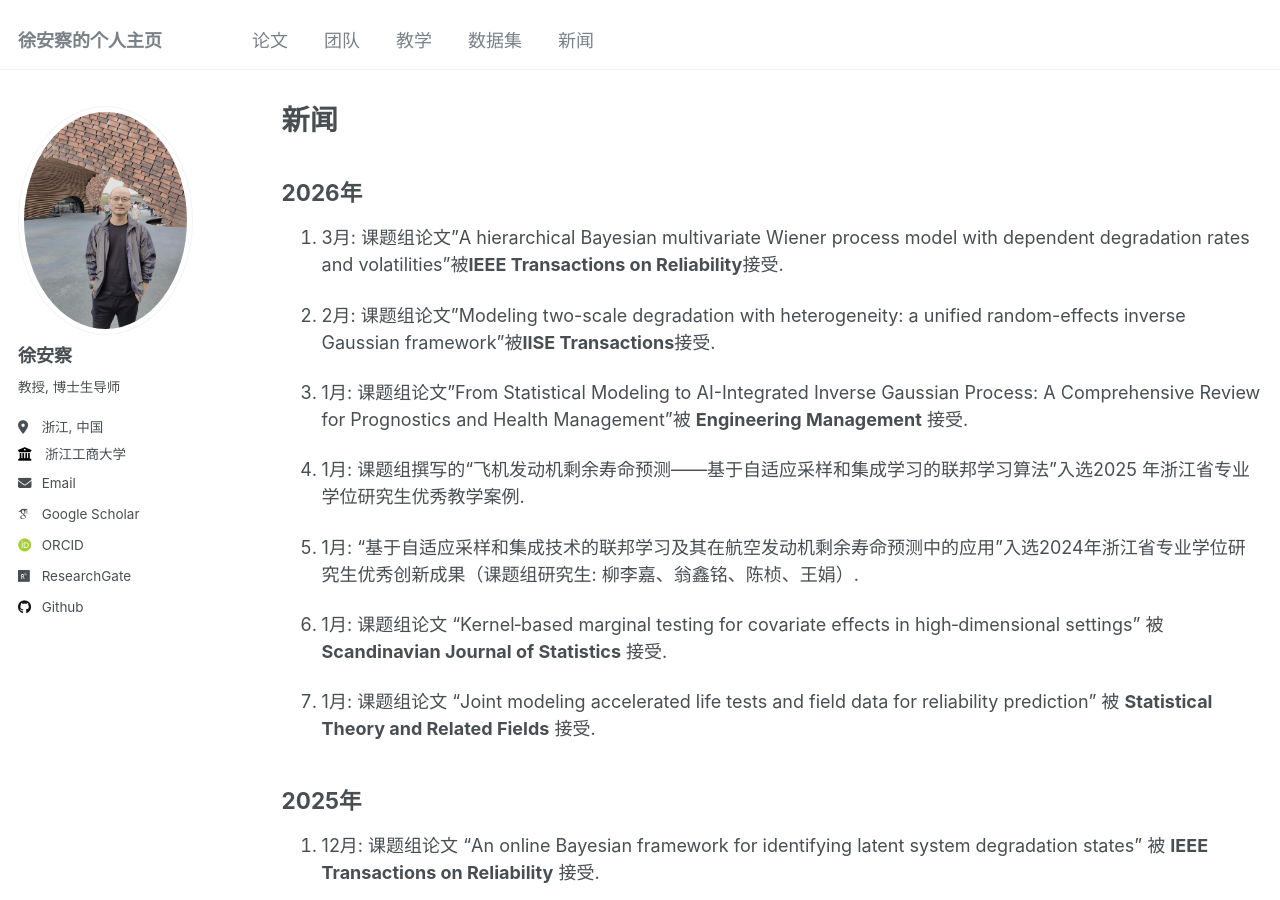
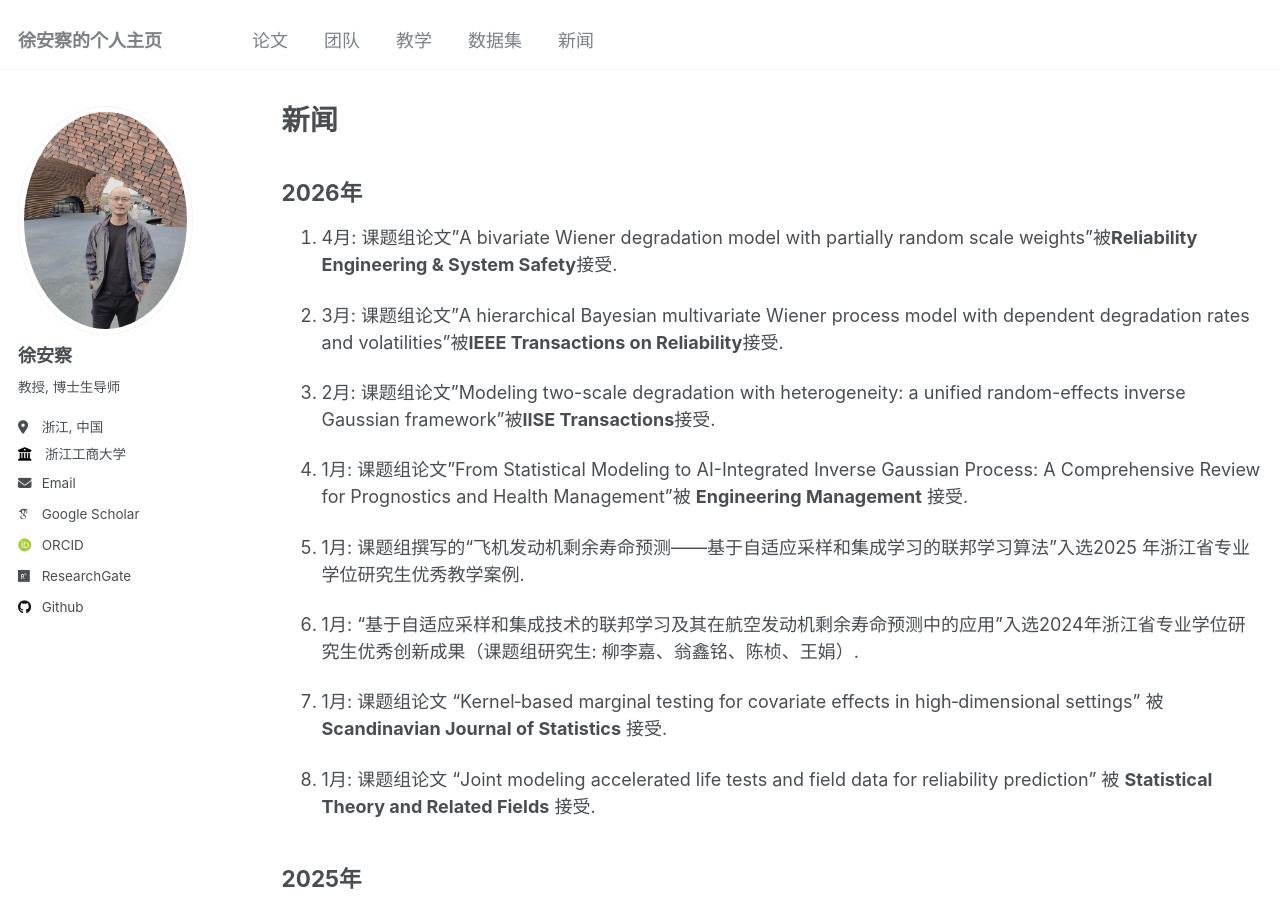
Before and after one commit to XU-ANCHA/XU-ANCHA.github.io, a Jekyll site: the page built from _pages/year-archive.md, in a window 1280 px wide and 900 px high. Built offline with Jekyll 4.4.1, drawn with Linux system fonts in a browser that asks for light colours; some web fonts are replaced.

Commit message:
Update year-archive.md

```diff
--- a/_pages/year-archive.md
+++ b/_pages/year-archive.md
@@ -6,6 +6,8 @@ author_profile: true
 ---
 
 ## 2026年
+
+1. 4月: 课题组论文"A bivariate Wiener degradation model with partially random scale weights"被**Reliability Engineering & System Safety**接受.
 
 1. 3月: 课题组论文"A hierarchical Bayesian multivariate Wiener process model with dependent degradation rates and volatilities"被**IEEE Transactions on Reliability**接受.
 
```
